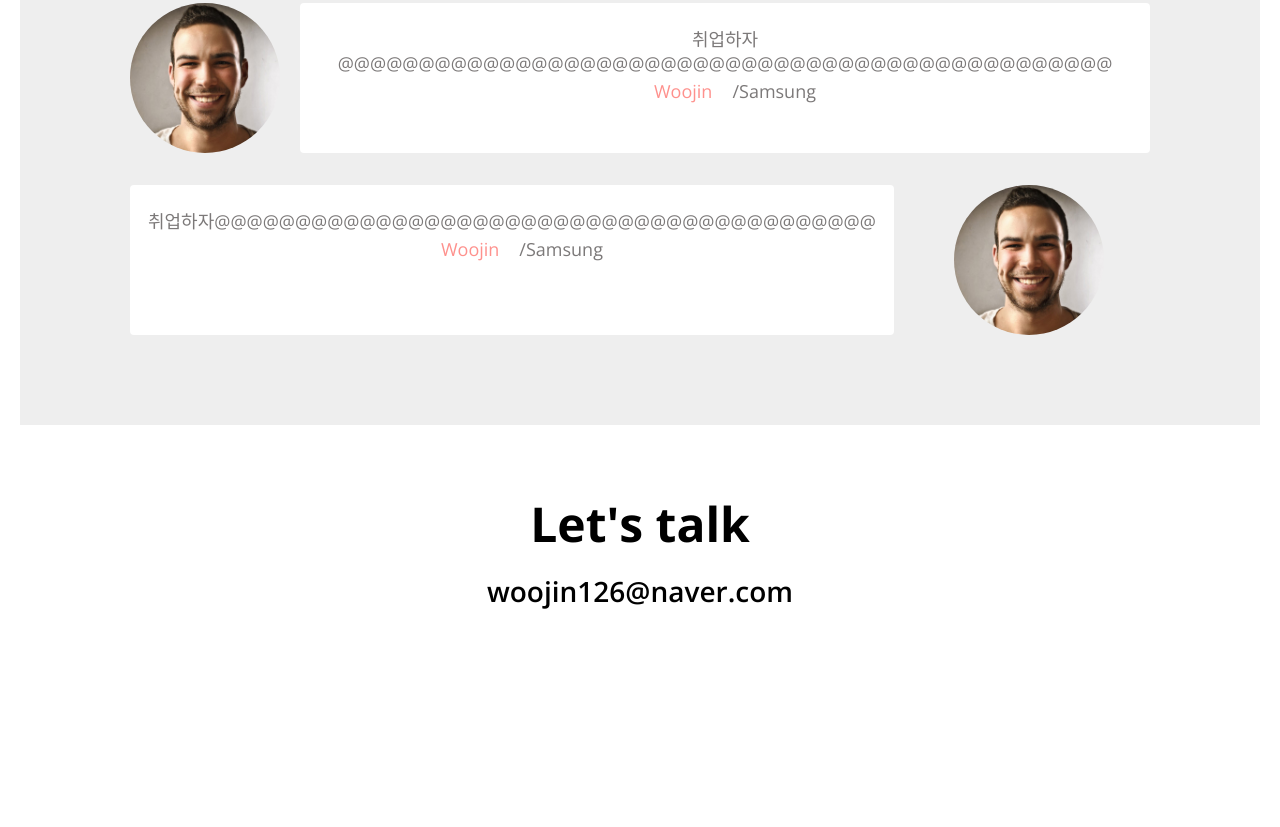
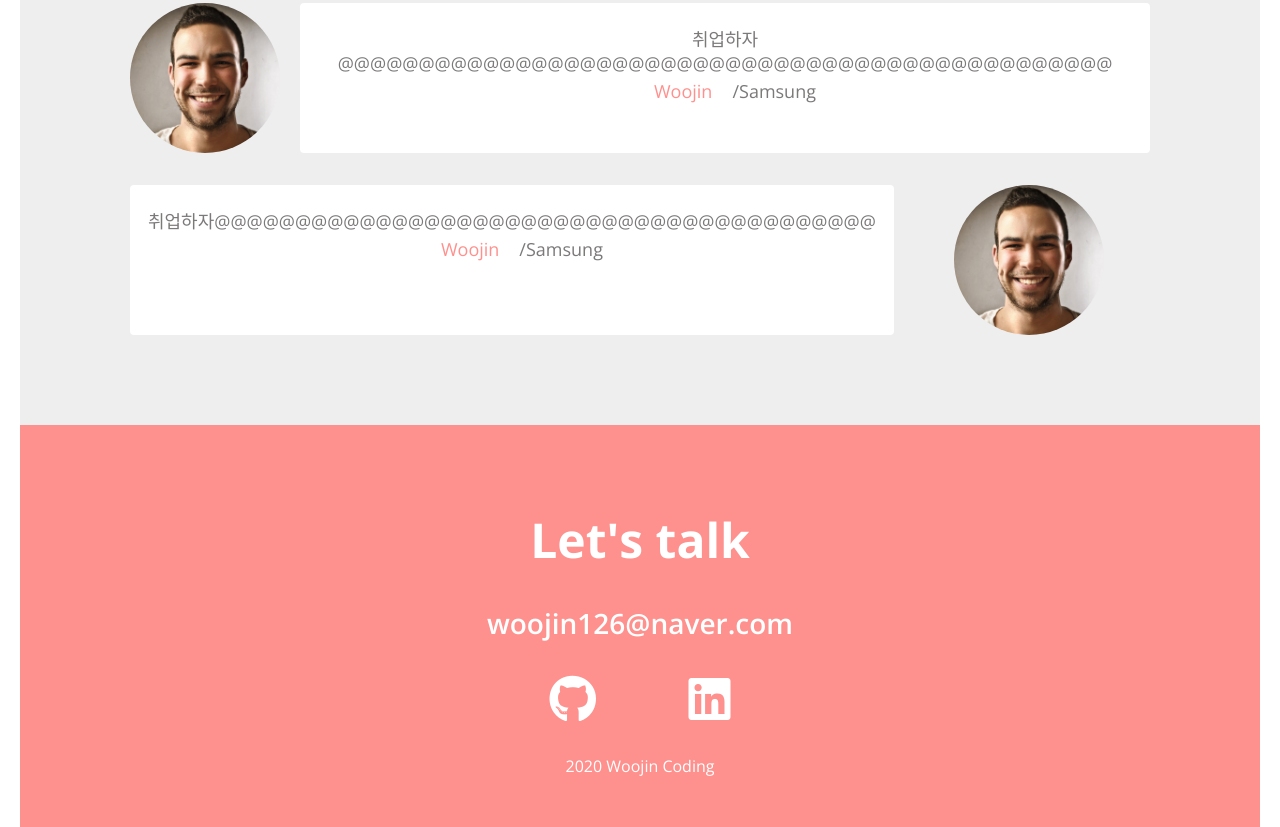
Before and after one commit to woojin126/portfolio, a plain HTML site: page index.html in a window 1280 px wide. Shown: the part 3181-4008 px from the top of the page. Before the commit the page ends 3893 px from the top, so only its background shows below. Drawn offline with nearby package versions, Linux system fonts and the light colour scheme.

Commit message:
CSS Contact

```diff
--- a/style.css
+++ b/style.css
@@ -406,79 +406,31 @@ p{
 .testimonial__speech-bubble a{
     color: var(--color-pink);
 }
-/*
-.work__categories{
-    margin:20px 0;
+
+/* Contact */
+
+#contact {
+    background-color: var(--color-pink);
 }
-.category__btn{
 
-    border: 1px solid var(--color-light-white);
-    padding: 10px;
-    width: 200px;
-    border-radius: var(--size-border-radius);
-    font-weight: var(--weight-bold);
+.contact__title,
+.contact__email,
+.contact__rights{
+    color: var(--color-white);
 }
-.category__btn button{
+.contact__title{
+    margin:32px 0;
+}
 
-    transition: all var(--animation-duration) ease;
+.contact__links{
+    font-size: var(--font-large);
+    margin: 24px 0;
 
 }
-.category__btn:hover{
-    background-color: var(--color-pink);
-    cursor: pointer;
-    color:var(--color-white);
+.contact__links i{
+    transition: all var(--animation-duration) ease-in;
 }
-
-.work__projects{
-    display: flex;
-    justify-content: center;
-
+.contact__links i:hover{
+    transform: scale(1.1);
+    color: var(--color-yellow);
 }
-.work__projects img{
-    width: 300px;
-}
-.work__projects a{
-    background-color: var(--color-dark-white);
-    margin-right: 2px;
-    margin-bottom: 2px;
-    padding: 20px;
-    width: 1000px;
-}
-
-#testimonials{
-    background-color: var(--color-dark-white);
-
-
-}
-.testimonial{
-    display: flex;
-    align-items: center;
-}
-
-.testimonials div:first-child .testimonial__speech-bubble{
-    margin-left: 100px;
-    background-color: var(--color-light-white);
-}
-
-
-.testimonial__speech-bubble p{
-    font-size: 30px;
-}
-
-.testimonial__speech-bubble >p >a{
-    color: var(--color-dark-pink)
-}
-
-.testimonial img {
-    border-radius: 50%;
-}
-.testimonial:nth-child(2){
-    display: flex;
-    flex-direction: row-reverse;
-}
-
-.testimonials div:last-child .testimonial__speech-bubble{
-    margin-right: 100px;
-    background-color: var(--color-light-white);
-}
-*/
```
